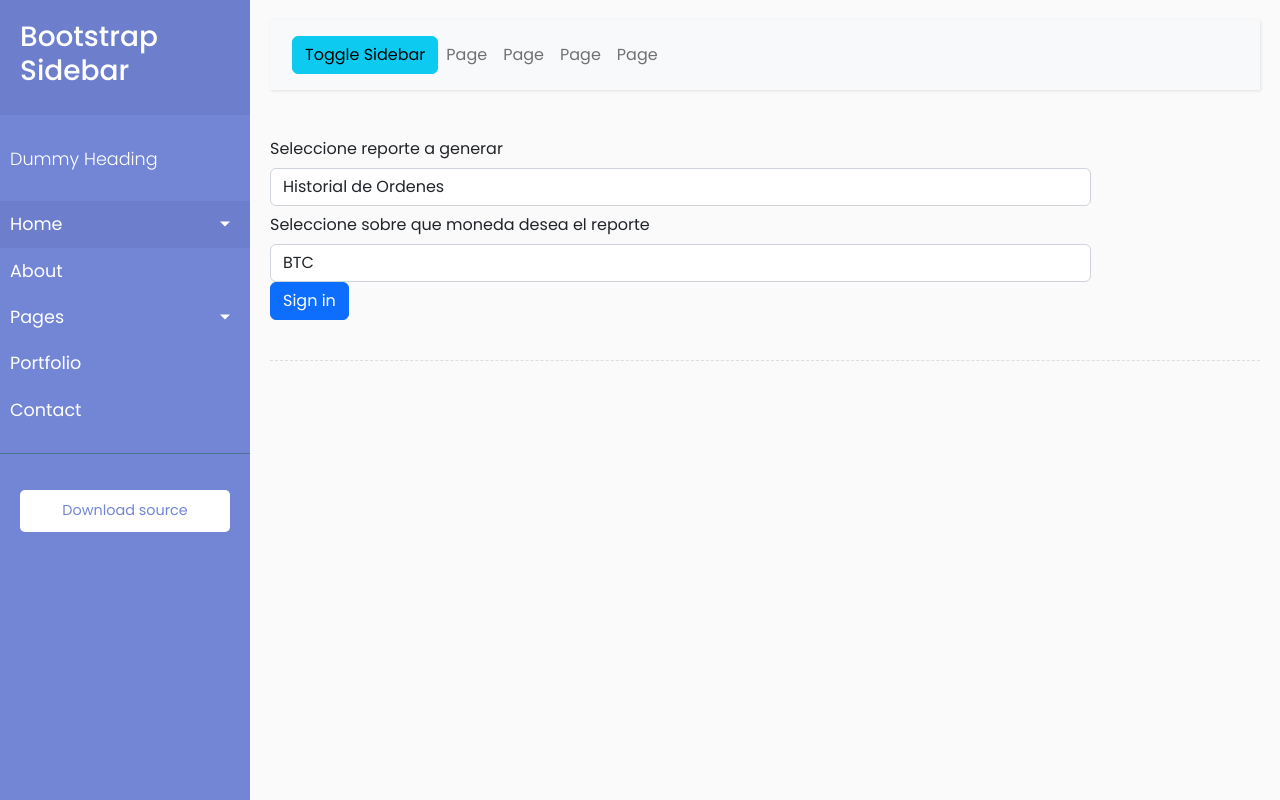
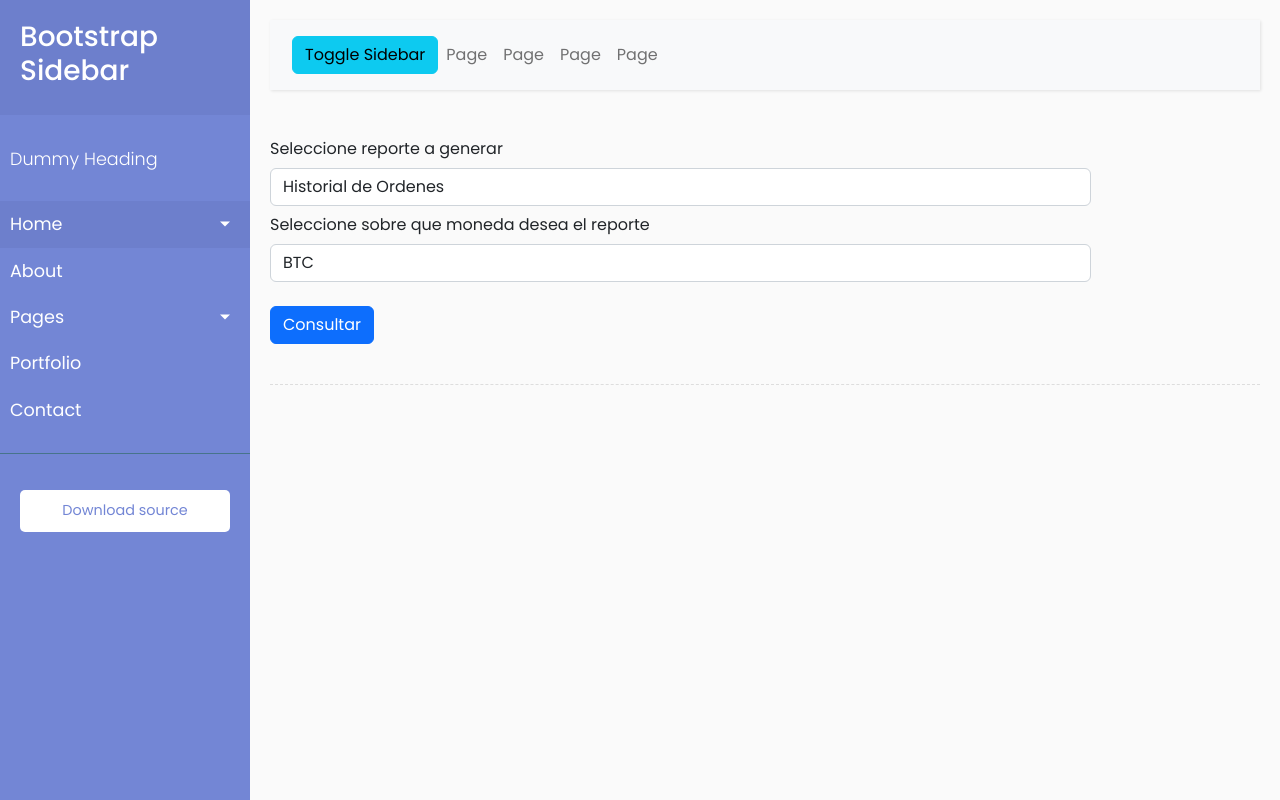
Before and after one commit to Manuela183/ProyectoBotCriptomonedas, a Flask app: page /report in a window 1280 px wide. Run offline with Flask 2, Linux system fonts and the light colour scheme; some libraries are stand-ins or nearby versions.

Commit message:
Edición de botón

```diff
--- a/templates/report.html
+++ b/templates/report.html
@@ -23,7 +23,8 @@
     </div>
     <div class="form-group row">
       <div class="col-sm-10">
-        <button type="submit" class="btn btn-primary">Sign in</button>
+        <br>
+        <button type="submit" class="btn btn-primary">Consultar</button>
       </div>
     </div>
   </form>
```
